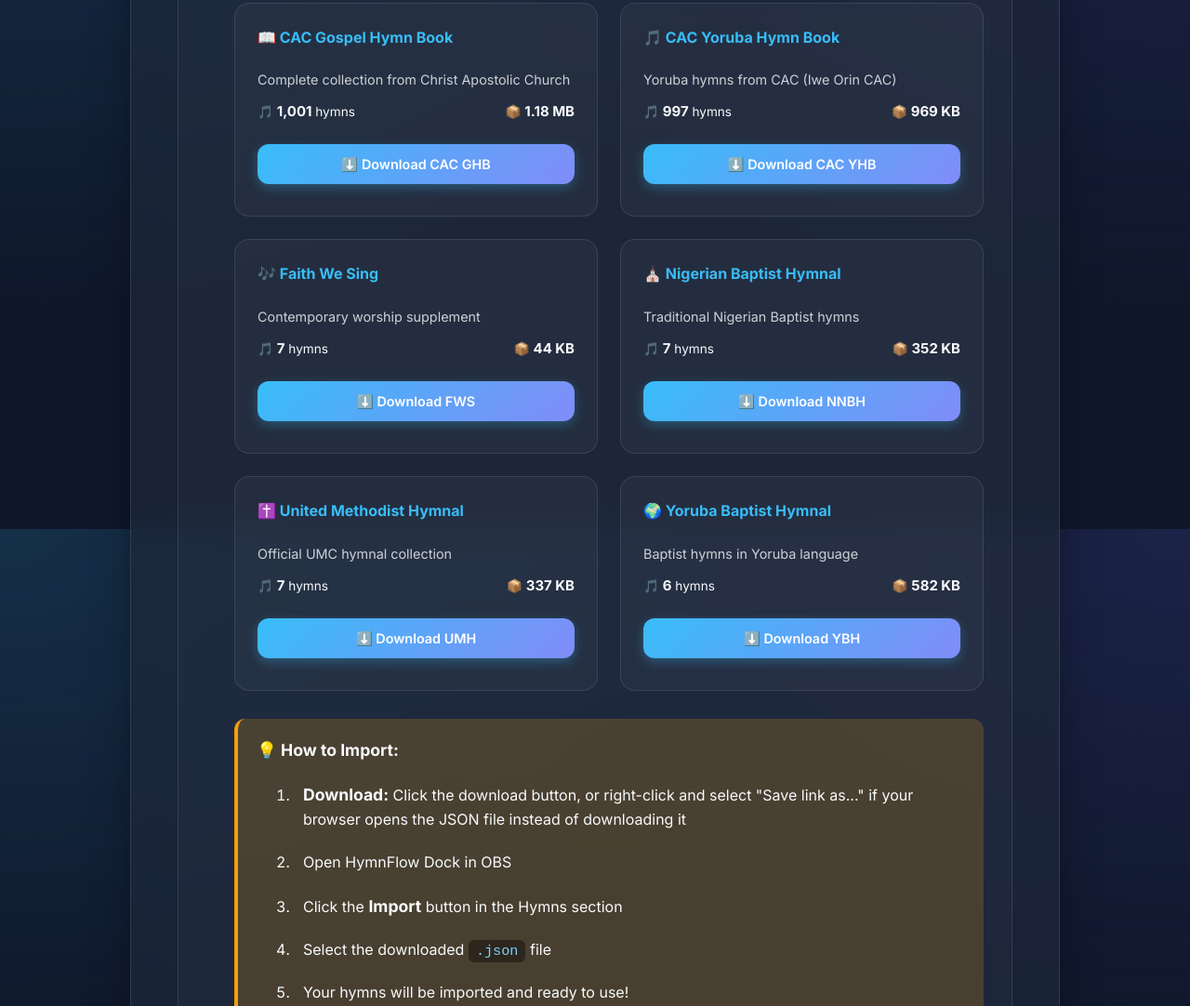
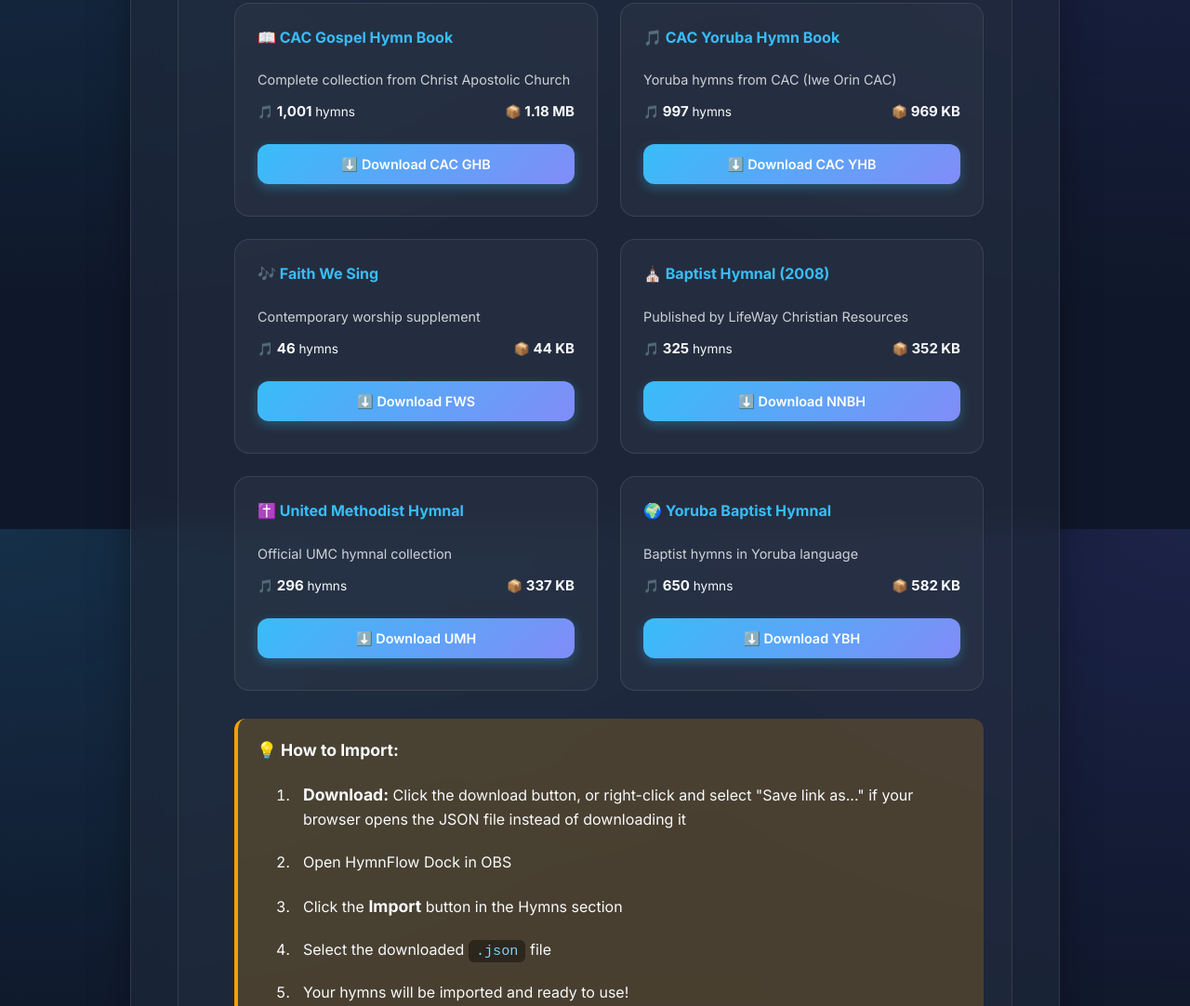
Before and after one commit to ebena107/HymnFlow, a website: page public/obs-setup.html in a window 1280 px wide. Shown: the part 1031-2113 px from the top of the page at 93% size. Drawn offline with Linux system fonts and the light colour scheme.

Commit message:
Update all documentation with accurate hymn counts
- Updated obs-setup.html: FWS (46), Baptist Hymnal (325), UMH (296), YBH (650)
- Updated OBSPROJECT_RELEASE_v2.3.1.md with correct counts and total (3,315 hymns)
- Changed 'Nigerian Baptist Hymnal' to 'Baptist Hymnal (2008)' throughout
- All documentation now shows accurate hymn collection information

```diff
--- a/public/obs-setup.html
+++ b/public/obs-setup.html
@@ -306,7 +306,7 @@
               <h4 style="margin-top: 0; color: var(--accent-primary);">🎶 Faith We Sing</h4>
               <p style="font-size: 0.9em; opacity: 0.8; margin: 8px 0;">Contemporary worship supplement</p>
               <div style="display: flex; justify-content: space-between; margin: 12px 0; font-size: 0.85em;">
-                <span>🎵 <strong>7</strong> hymns</span>
+                <span>🎵 <strong>46</strong> hymns</span>
                 <span>📦 <strong>44 KB</strong></span>
               </div>
               <a href="https://raw.githubusercontent.com/ebena107/HymnFlow/master/hymn-bundle/fws.json"
@@ -315,12 +315,12 @@
               </a>
             </div>
 
-            <!-- Nigerian Baptist Hymnal -->
+            <!-- Baptist Hymnal (2008) -->
             <div class="card">
-              <h4 style="margin-top: 0; color: var(--accent-primary);">⛪ Nigerian Baptist Hymnal</h4>
-              <p style="font-size: 0.9em; opacity: 0.8; margin: 8px 0;">Traditional Nigerian Baptist hymns</p>
+              <h4 style="margin-top: 0; color: var(--accent-primary);">⛪ Baptist Hymnal (2008)</h4>
+              <p style="font-size: 0.9em; opacity: 0.8; margin: 8px 0;">Published by LifeWay Christian Resources</p>
               <div style="display: flex; justify-content: space-between; margin: 12px 0; font-size: 0.85em;">
-                <span>🎵 <strong>7</strong> hymns</span>
+                <span>🎵 <strong>325</strong> hymns</span>
                 <span>📦 <strong>352 KB</strong></span>
               </div>
               <a href="https://raw.githubusercontent.com/ebena107/HymnFlow/master/hymn-bundle/nnbh.json"
@@ -334,7 +334,7 @@
               <h4 style="margin-top: 0; color: var(--accent-primary);">✝️ United Methodist Hymnal</h4>
               <p style="font-size: 0.9em; opacity: 0.8; margin: 8px 0;">Official UMC hymnal collection</p>
               <div style="display: flex; justify-content: space-between; margin: 12px 0; font-size: 0.85em;">
-                <span>🎵 <strong>7</strong> hymns</span>
+                <span>🎵 <strong>296</strong> hymns</span>
                 <span>📦 <strong>337 KB</strong></span>
               </div>
               <a href="https://raw.githubusercontent.com/ebena107/HymnFlow/master/hymn-bundle/umh.json"
@@ -348,7 +348,7 @@
               <h4 style="margin-top: 0; color: var(--accent-primary);">🌍 Yoruba Baptist Hymnal</h4>
               <p style="font-size: 0.9em; opacity: 0.8; margin: 8px 0;">Baptist hymns in Yoruba language</p>
               <div style="display: flex; justify-content: space-between; margin: 12px 0; font-size: 0.85em;">
-                <span>🎵 <strong>6</strong> hymns</span>
+                <span>🎵 <strong>650</strong> hymns</span>
                 <span>📦 <strong>582 KB</strong></span>
               </div>
               <a href="https://raw.githubusercontent.com/ebena107/HymnFlow/master/hymn-bundle/ybh.json"
```
Also changed, not shown: doc/OBSPROJECT_RELEASE_v2.3.1.md (+6 -5 lines).
